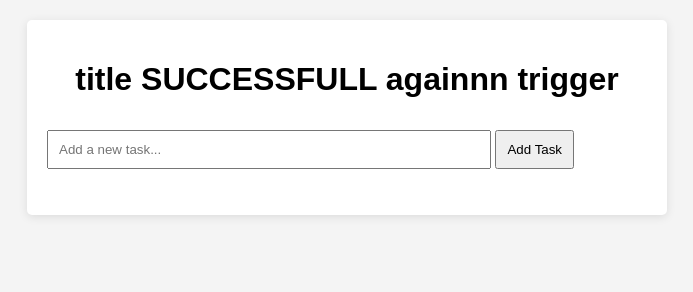
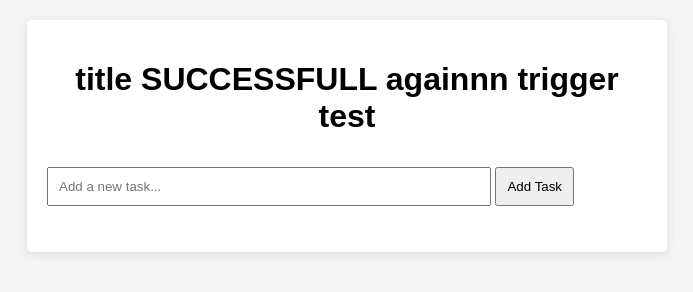
Before and after one commit to ArunKhrishna/To-Do-App-V, a website: page TodoApp/index.html in a window 1280 px wide. Shown: the whole page, without its empty margins (293-986 px from the left). Drawn offline with Linux system fonts and the light colour scheme.

Commit message:
trigger commit

```diff
--- a/TodoApp/index.html
+++ b/TodoApp/index.html
@@ -8,7 +8,7 @@
 </head>
 <body>
     <div id="app">
-        <h1>title SUCCESSFULL againnn trigger</h1>
+        <h1>title SUCCESSFULL againnn trigger test</h1>
         <input type="text" id="task-input" placeholder="Add a new task...">
         <button id="add-task-btn">Add Task</button>
         <ul id="task-list"></ul> <!-- List to display tasks -->
```
